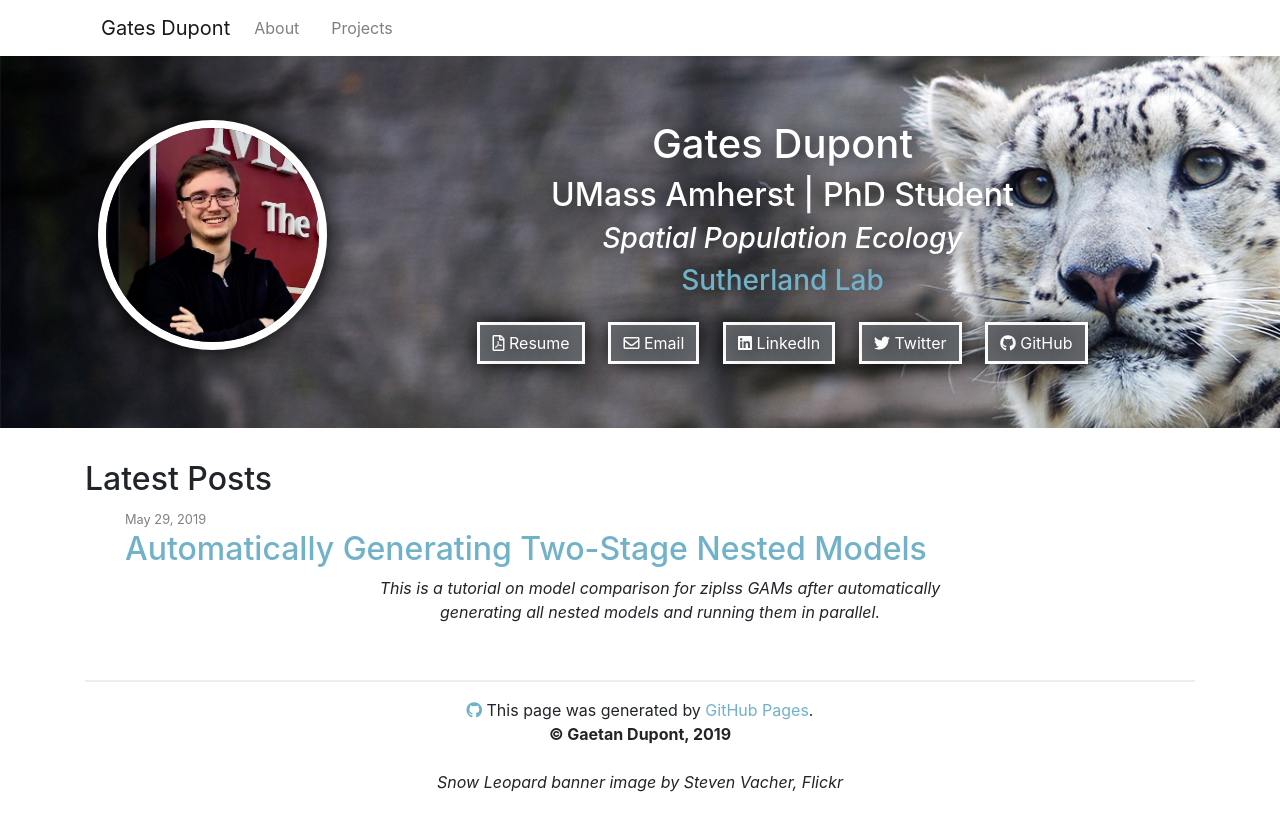
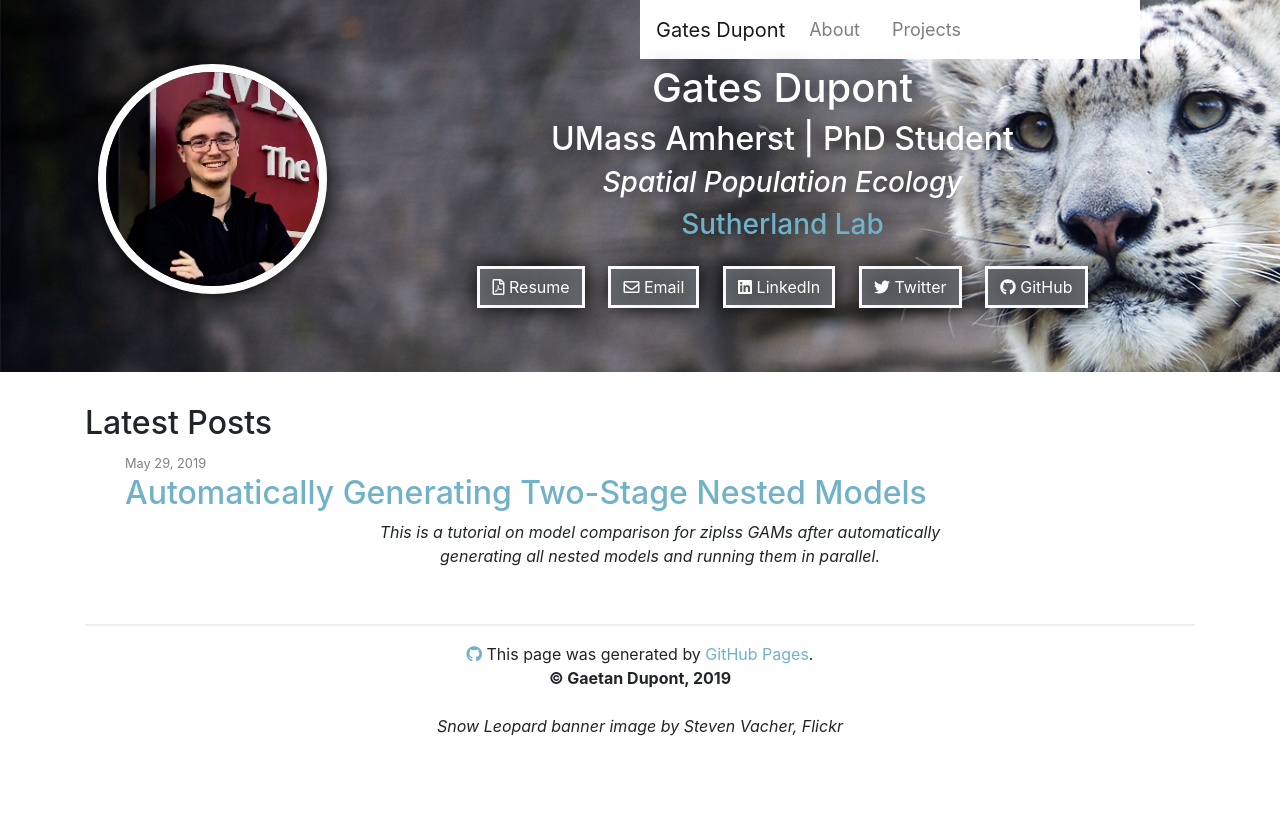
Before and after one commit to chrisyeh96/chrisyeh96.github.io, a Jekyll site: the page built from index.md, in a window 1280 px wide. Shown: the top 831 px of the page. Built offline with Jekyll 4.4.1, drawn with Linux system fonts in a browser that asks for light colours; nearby versions of some CDN libraries.

Commit message:
Update website.css

```diff
--- a/css/website.css
+++ b/css/website.css
@@ -12,11 +12,6 @@
 .center {
   text-align: center !important;
 }
-
-/*a, a:link, a:visited, a:hover, a:active {
-  text-decoration: none !important;
-  color: #71b2c9;
-}*/
 
 a, a:link {
   color: #71b2c9;
@@ -64,9 +59,13 @@ a.nav-link:active {
   color: gray;
 }
 
-#nav li {
-  display: inline;
-  <font>padding-right: 10px;</font>
+nav {
+  float:right;
+  font-size: 1.125em;
+  margin-right: 5%;
+  text-align:right;
+  width:45%;
+
 }
 
 /*******************
```
